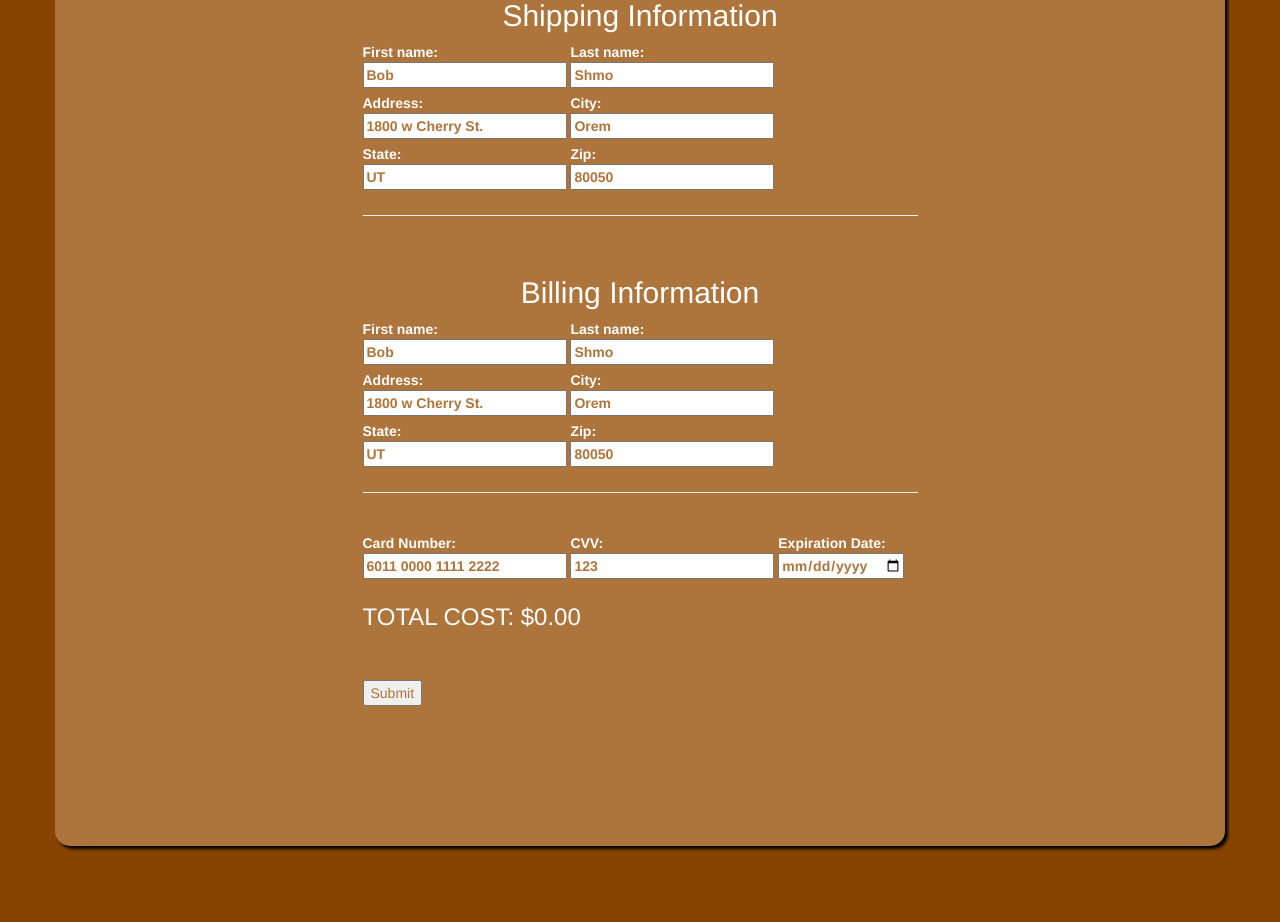
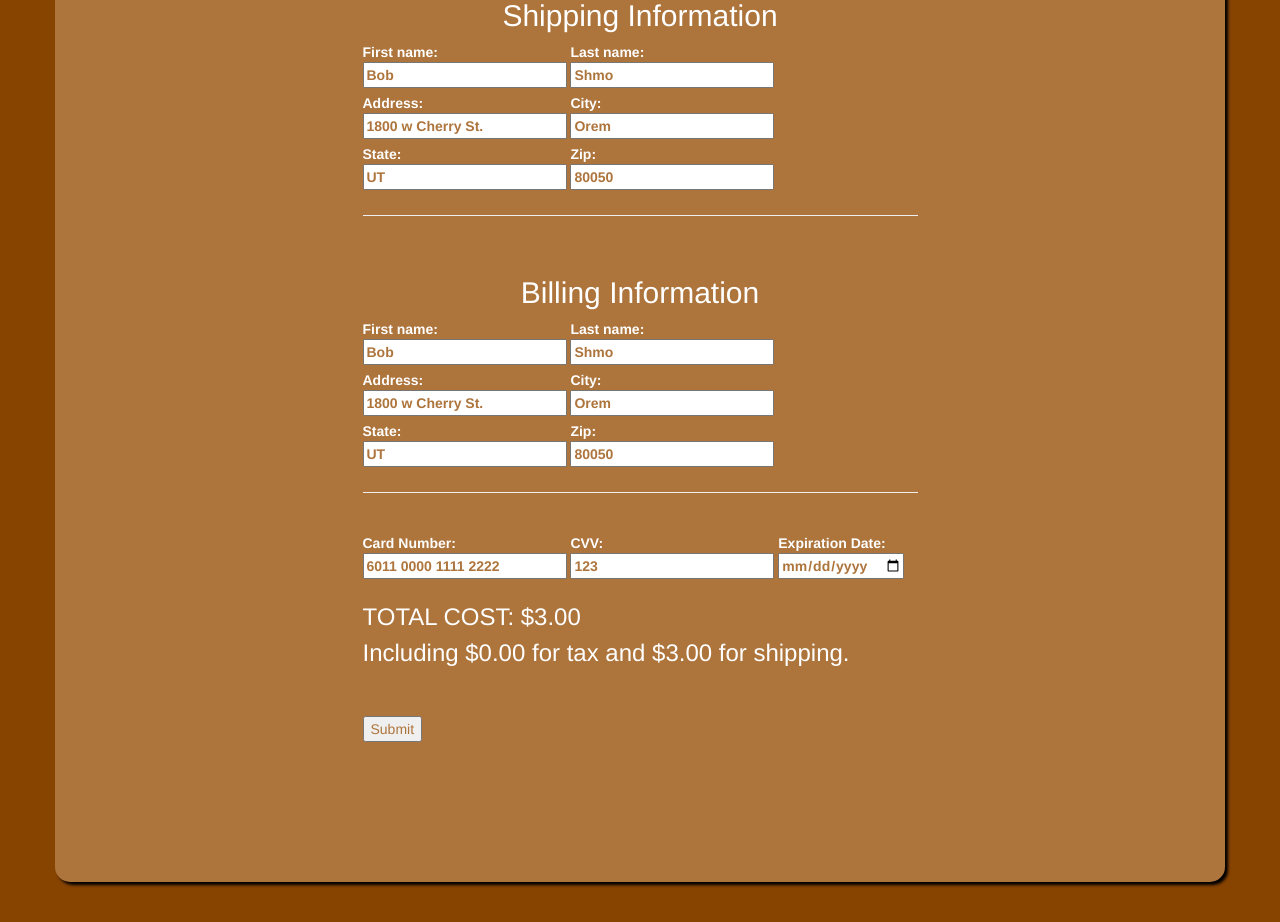
Before and after one commit to DGM-RIA/shopping-cart, a PHP site: page /checkout.php in a window 1280 px wide. Shown: the part 244-1166 px from the top of the page. Run offline with PHP 8.4, Linux system fonts and the light colour scheme.

Commit message:
Checkout Page Updated with Total Cost
Next step is to store buyer information into the DB and validate the CC through Stripe.

```diff
--- a/checkout.php
+++ b/checkout.php
@@ -1,4 +1,30 @@
 <!DOCTYPE html>
+
+
+<?php
+
+    session_start();
+
+    if (empty($_SESSION['potatoGun'])) {
+        $_SESSION["potatoGun"] = 0;
+    } //this initializes the SESSION potatoGun variable if the cart is empty
+
+
+    $price = 250;
+    $tax = 10 * $_SESSION["potatoGun"];
+    $shipping = 3;
+
+    $totalCost = ($price * $_SESSION['potatoGun']) + $tax + $shipping;
+
+
+
+    /*$whereIn = implode(',', $_SESSION['cart']);
+
+    $sql = "SELECT * FROM products WHERE id IN (1)";*/
+
+?>
+
+
 <html lang="en">
   <head>
     <meta charset="utf-8">
@@ -107,7 +133,17 @@
                     <label>Expiration Date:<br>
                     <input type="date" name="expire" value="09/21/2017"></label>
 
-                    <h3>TOTAL COST: $0.00</h3>
+                    <?php
+                        echo "<h3>TOTAL COST: $";
+                        print_r($totalCost);
+                        echo ".00</p>";
+
+                        echo "<p>Including $";
+                        print_r($tax);
+                        echo ".00 for tax and $";
+                        print_r($shipping);
+                        echo ".00 for shipping.</h3>";
+                    ?>
 
                     <br><br>
 
```
Also changed, not shown: cart.php (+27 -6 lines).
